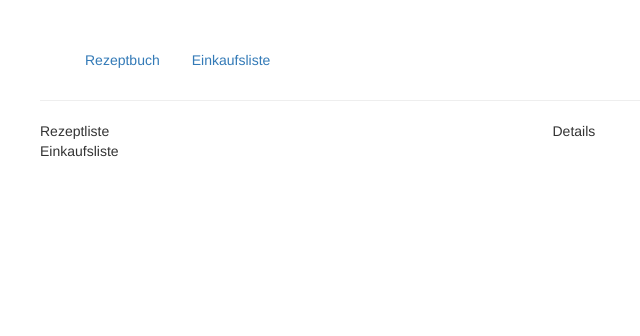
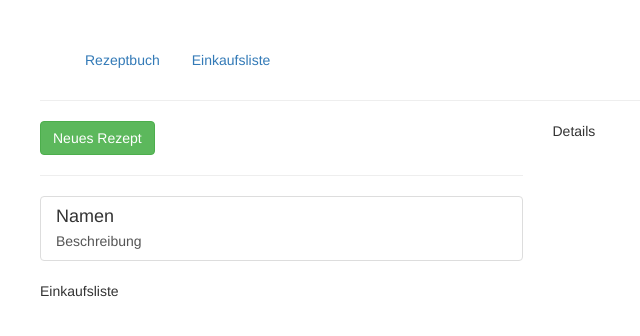
Before and after one commit to Ph1L42/AngularGuide, an Angular app: page / in a window 1280 px wide. Shown: the top 336 px of the page, without its empty margins (0-640 px from the left). Built offline with nearby package versions, Linux system fonts and the light colour scheme.

Commit message:
Recipe Item Component added

```diff
--- a/src/app/app.module.ts
+++ b/src/app/app.module.ts
@@ -8,7 +8,7 @@ import { RecipeComponent } from './recipe/recipe.component';
 import { ShoppingListComponent } from './shopping-list/shopping-list.component';
 import { RecipeListComponent } from './recipe/recipe-list/recipe-list.component';
 import { RecipeDetailsComponent } from './recipe/recipe-details/recipe-details.component';
-import { RecipeItemComponent } from './recipe/recipe-list/recipe-item/recipe-item.component';
+import { RecipeItemComponent } from './recipe/recipe-list/recipe-item.component';
 
 
 @NgModule({
@@ -19,7 +19,7 @@ import { RecipeItemComponent } from './recipe/recipe-list/recipe-item/recipe-ite
     ShoppingListComponent,
     RecipeListComponent,
     RecipeDetailsComponent,
-    RecipeItemComponent
+    RecipeItemComponent,
   ],
   imports: [
     BrowserModule,
--- /dev/null
+++ b/src/app/recipe/recipe-list/recipe-item.component.html
@@ -0,0 +1,9 @@
+<a href="#" class="list-group-item clearfix">
+    <div class="pull-left">
+        <h4 class="list-group-item-heading">Namen</h4>
+        <p class="list-group-item-text">Beschreibung</p>
+    </div>
+    <div class="pull-right">
+        <img src="" alt="" class="img-responsive" style="max-height: 50px;">
+    </div>
+</a>
--- a/src/app/recipe/recipe-list/recipe-item/recipe-item.component.html
+++ /dev/null
@@ -1 +0,0 @@
-<p>recipe-item works!</p>
--- a/src/app/recipe/recipe-list/recipe-list.component.html
+++ b/src/app/recipe/recipe-list/recipe-list.component.html
@@ -1 +1,15 @@
-<p>recipe-list works!</p>
+<div class="row">
+    <div class="col-xs-12">
+        <a class="btn btn-success">
+            Neues Rezept
+        </a>
+    </div>
+</div>
+<hr>
+<div class="row">
+    <div class="col-xs-12">
+        <ul class="list-group">
+           <app-recipe-item></app-recipe-item>
+        </ul>
+    </div>
+</div>
--- a/src/app/recipe/recipe.component.html
+++ b/src/app/recipe/recipe.component.html
@@ -1,6 +1,6 @@
 <div class="row">
     <div class="col-md-5">
-        Rezeptliste
+        <app-recipe-list></app-recipe-list>
     </div>
     <div class="col-md-7">
         Details
```
Also changed, not shown: src/app/recipe/recipe-list/recipe-item.component.css (added), src/app/recipe/recipe-list/recipe-item.component.ts (renamed from src/app/recipe/recipe-list/recipe-item/recipe-item.component.ts), src/app/recipe/recipe-list/recipe-item/recipe-item.component.css (deleted).
